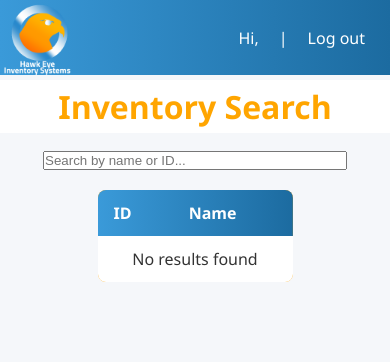
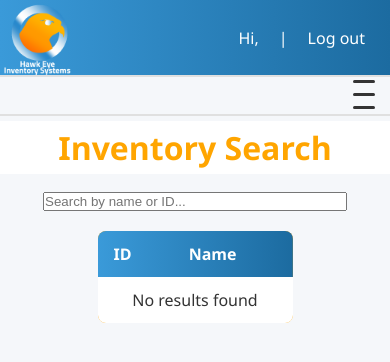
Before and after one commit to connor-w-smith/HawkEye, a Flask app: page /search in a window 390 px wide. Shown: the top 362 px of the page. Run offline with Flask 3, Linux system fonts and the light colour scheme; data that the repository does not hold is empty; some libraries are stand-ins or nearby versions.

Commit message:
Navbar Init
Navbar has the Search and the Finished Goods on it so far.

```diff
--- /dev/null
+++ b/static/navbar.css
@@ -0,0 +1,118 @@
+/* Responsive Navbar Styling */
+.navbar {
+    background-color: #f5f7fa;
+    padding: 0;
+    margin: 0;
+    border-bottom: 2px solid #e0e0e0;
+}
+
+.nav-container {
+    display: flex;
+    align-items: center;
+    padding: 0 20px;
+}
+
+.nav-links {
+    display: flex;
+    list-style: none;
+    gap: 0;
+    margin: 0;
+    padding: 0;
+    width: 100%;
+}
+
+.nav-links li {
+    margin: 0;
+    padding: 0;
+}
+
+.nav-links a {
+    display: block;
+    padding: 15px 20px;
+    color: #333;
+    text-decoration: none;
+    transition: all 0.3s ease;
+    border-bottom: 3px solid transparent;
+    font-weight: 500;
+}
+
+.nav-links a:hover {
+    background-color: #e9ecef;
+    border-bottom-color: #ffa500;
+    color: #ffa500;
+}
+
+.nav-links a.active {
+    border-bottom-color: #ffa500;
+    color: #ffa500;
+}
+
+/* Hamburger Menu for Mobile */
+.hamburger {
+    display: none;
+    flex-direction: column;
+    cursor: pointer;
+    margin-left: auto;
+}
+
+.hamburger span {
+    width: 25px;
+    height: 3px;
+    background-color: #333;
+    margin: 5px 0;
+    transition: 0.3s;
+    border-radius: 2px;
+}
+
+/* Mobile Responsive */
+@media (max-width: 768px) {
+    .hamburger {
+        display: flex;
+    }
+
+    .nav-links {
+        position: absolute;
+        top: 75px;
+        left: 0;
+        right: 0;
+        flex-direction: column;
+        background-color: #f5f7fa;
+        width: 100%;
+        max-height: 0;
+        overflow: hidden;
+        transition: max-height 0.3s ease;
+        border-bottom: 2px solid #e0e0e0;
+    }
+
+    .nav-links.active {
+        max-height: 500px;
+    }
+
+    .nav-links a {
+        padding: 15px 20px;
+        border-bottom: 1px solid #e0e0e0;
+        border-right: 3px solid transparent;
+    }
+
+    .nav-links a:hover,
+    .nav-links a.active {
+        border-bottom: 1px solid #e0e0e0;
+        border-right-color: #ffa500;
+        background-color: #e9ecef;
+    }
+
+    .nav-container {
+        padding: 0 15px;
+    }
+}
+
+@media (max-width: 480px) {
+    .nav-links a {
+        padding: 12px 15px;
+        font-size: 14px;
+    }
+
+    .hamburger span {
+        width: 22px;
+    }
+}
--- /dev/null
+++ b/static/navbar.js
@@ -0,0 +1,29 @@
+// Navbar functionality
+document.addEventListener("DOMContentLoaded", function() {
+    const hamburger = document.querySelector(".hamburger");
+    const navLinks = document.querySelector(".nav-links");
+
+    // Toggle mobile menu
+    if (hamburger) {
+        hamburger.addEventListener("click", function() {
+            navLinks.classList.toggle("active");
+        });
+    }
+
+    // Close menu when a link is clicked
+    const links = document.querySelectorAll(".nav-links a");
+    links.forEach(link => {
+        link.addEventListener("click", function() {
+            navLinks.classList.remove("active");
+        });
+    });
+
+    // Set active link based on current page
+    const currentPage = window.location.pathname;
+    links.forEach(link => {
+        const href = link.getAttribute("href");
+        if (href === currentPage || (currentPage === "/" && href === "/index")) {
+            link.classList.add("active");
+        }
+    });
+});
--- a/templates/search.html
+++ b/templates/search.html
@@ -5,6 +5,7 @@
     <meta name="viewport" content="width=device-width, initial-scale=1.0">
     <title>Inventory Search</title>
     <link rel="stylesheet" href="/static/index.css">
+    <link rel="stylesheet" href="/static/navbar.css">
 </head>
 <body>
 <!-- Top toolbar -->
@@ -18,6 +19,21 @@
         <a href="/" id="logout-link">Log out</a>
     </div>
 </div>
+
+<!-- Responsive Navbar -->
+<nav class="navbar">
+    <div class="nav-container">
+        <ul class="nav-links">
+            <li><a href="/index" class="nav-link">Finished Products</a></li>
+            <li><a href="/search" class="nav-link">Search</a></li>
+        </ul>
+        <div class="hamburger">
+            <span></span>
+            <span></span>
+            <span></span>
+        </div>
+    </div>
+</nav>
 
 <div class="header-display">
     <h1>Inventory Search</h1>
@@ -46,6 +62,8 @@
     </tbody>
 </table>
 
+<script src="/static/app.js"></script>
 <script src="/static/search.js"></script>
+<script src="/static/navbar.js"></script>
 </body>
 </html>
```
Also changed, not shown: templates/index.html (+17 -0 lines), templates/product.html (+19 -0 lines).
